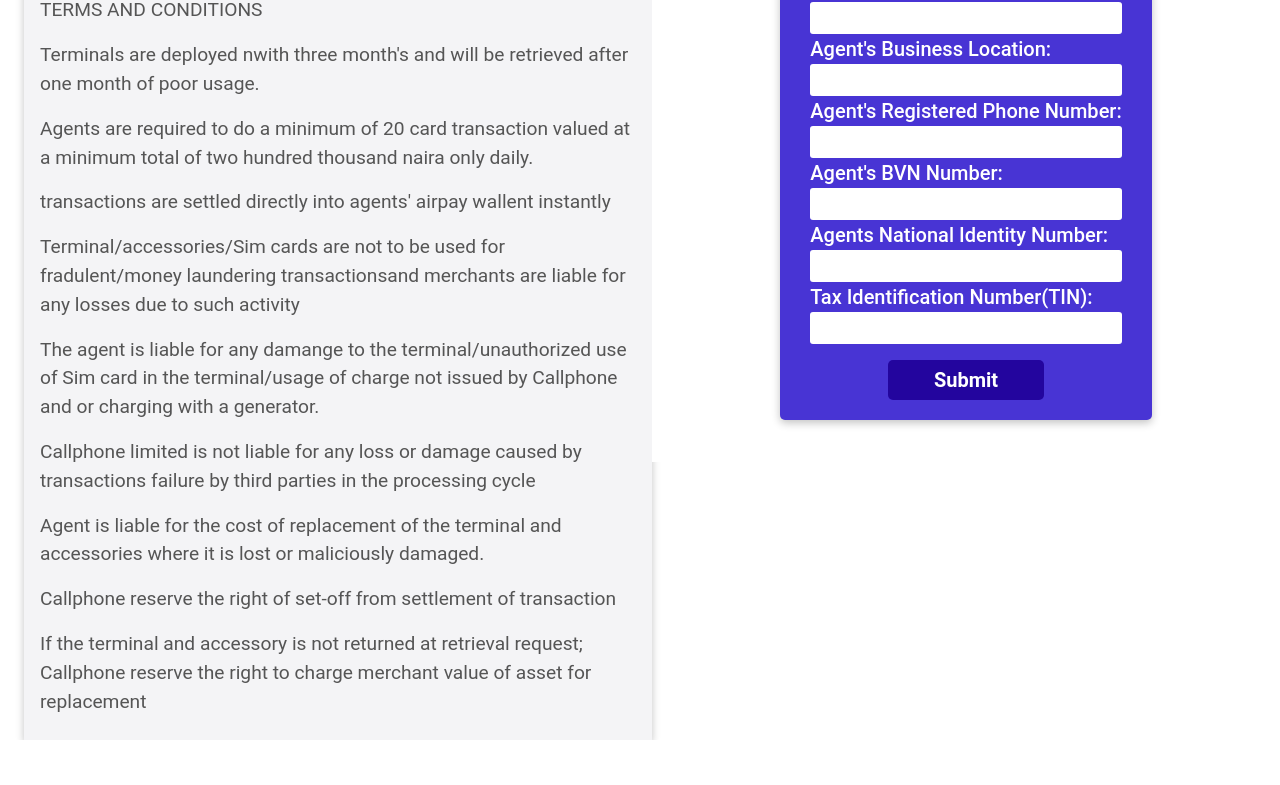
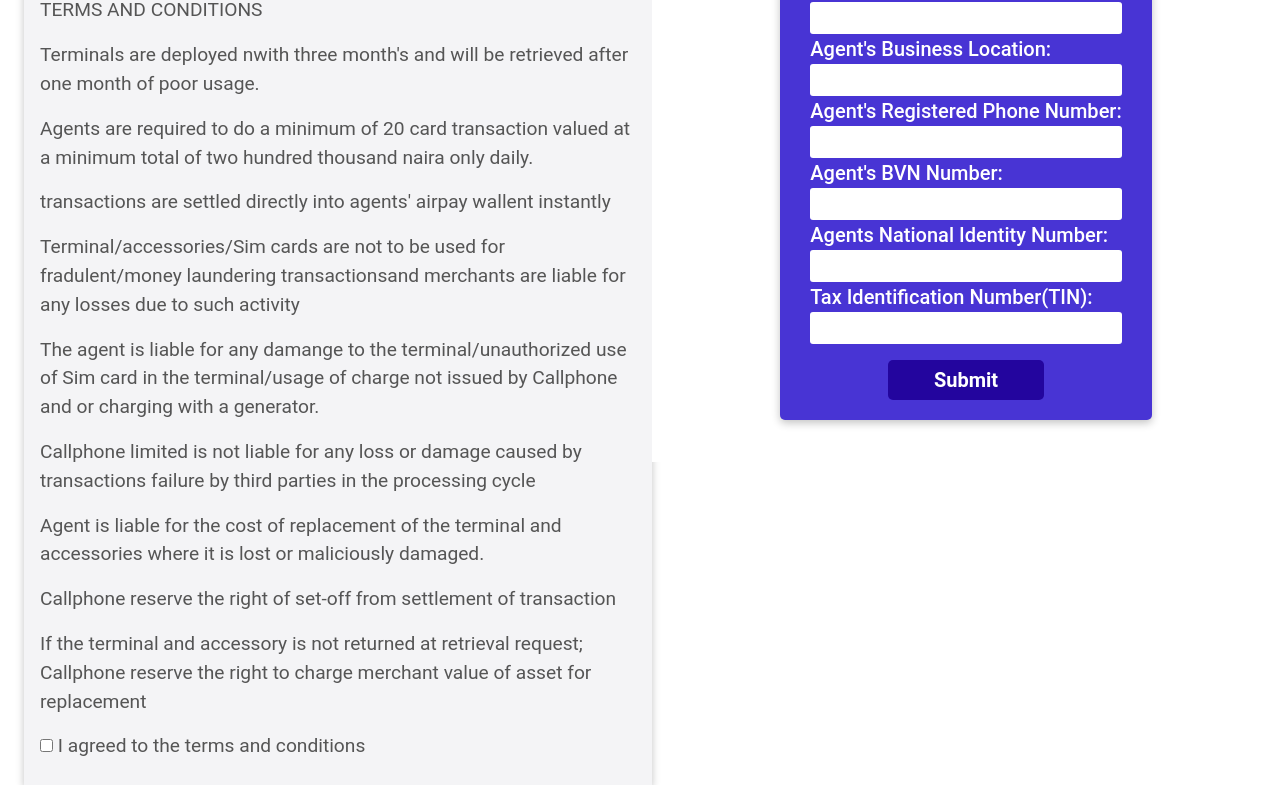
Before and after one commit to Atabo2023/Callphone-airpay-agent-form, a React (Vite) app: page / in a window 1280 px wide. Shown: the part 506-1291 px from the top of the page. Before the commit the page ends 1246 px from the top, so only its background shows below. Built offline with nearby package versions, Linux system fonts and the light colour scheme.

Commit message:
added checkbox

```diff
--- a/src/assets/Components/Form.jsx
+++ b/src/assets/Components/Form.jsx
@@ -146,6 +146,20 @@
               request; Callphone reserve the right to charge merchant value of
               asset for replacement
             </p>
+            <form>
+              <input
+                type="checkbox"
+                id="terms"
+                name="terms"
+                value="condition"
+              />
+              <label htmlFor="terms">
+                {" "}
+                I agreed to the terms and conditions
+              </label>
+              <br></br>
+              {/* <input type="text" /> */}
+            </form>
             {/* <input>
               type="checkbox"
               <label> I agreed with the term and conditions </label>
@@ -265,3 +279,11 @@
   );
 }
 export default Form;
+
+// function Form() {
+//   const [inputValue, setInputValue] = useState("");
+//   const handleKeyPress = (event) => {
+//     if (event.key === "Enter") {
+//       event.preventDefault();
+//       if (initialValues && initialValues.current) {
+//         initialValues.current.focus();
```
